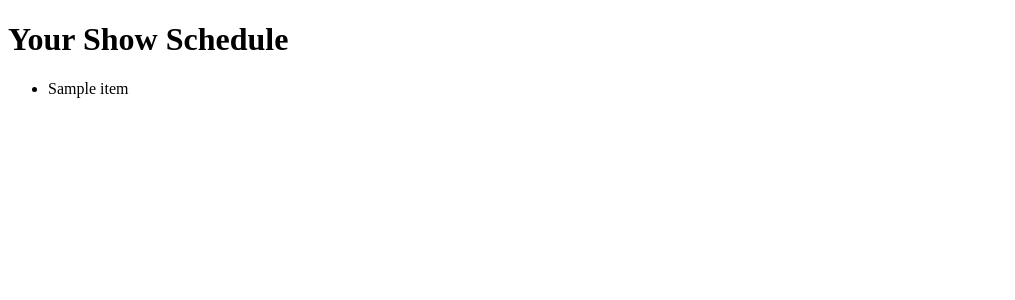
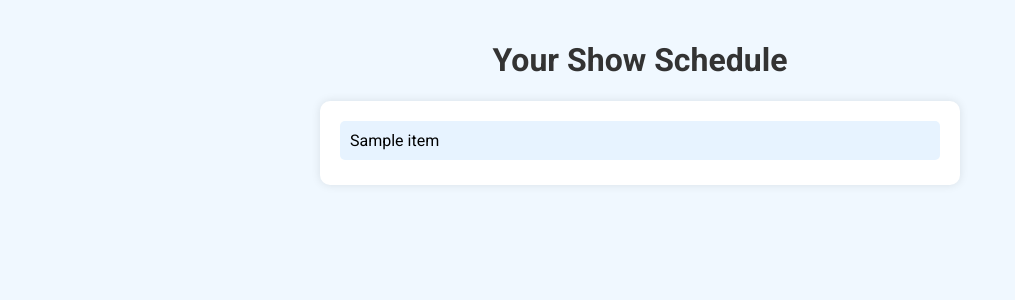
Before and after one commit to penntagon/PuyDuFouDayPlanner, a Flask app: template templates/result.html in a window 1280 px wide. Shown: the top 300 px of the page, without its empty margins (0-1015 px from the left). Run offline with Flask 3, Linux system fonts and the light colour scheme; the template is opened without the code that fills it: most values are stand-ins (such as "Sample title", 1, 10 or a date in 2020).

Commit message:
Update result.html

```diff
--- a/templates/result.html
+++ b/templates/result.html
@@ -4,6 +4,35 @@
     <meta charset="utf-8">
     <meta name="viewport" content="width=device-width, initial-scale=1">
     <title>Show Schedule</title>
+    <link href="https://fonts.googleapis.com/css2?family=Roboto:wght@400;700&display=swap" rel="stylesheet">
+    <style>
+        body {
+            font-family: 'Roboto', sans-serif;
+            background-color: #f0f8ff;
+            margin: 0;
+            padding: 20px;
+        }
+        h1 {
+            color: #333;
+            text-align: center;
+        }
+        ul {
+            list-style-type: none;
+            padding: 0;
+            max-width: 600px;
+            margin: auto;
+            background: white;
+            padding: 20px;
+            box-shadow: 0 0 10px rgba(0, 0, 0, 0.1);
+            border-radius: 10px;
+        }
+        li {
+            padding: 10px;
+            margin-bottom: 5px;
+            background: #e7f3ff;
+            border-radius: 5px;
+        }
+    </style>
 </head>
 <body>
     <h1>Your Show Schedule</h1>
```
